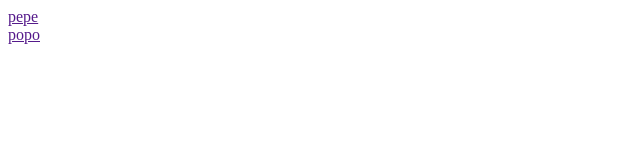
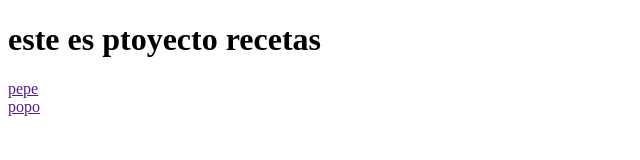
Before and after one commit to edisonbotero/precetas, a plain HTML site: page index.htm in a window 1280 px wide. Shown: the whole page, without its empty margins (0-640 px from the left). Drawn offline with Linux system fonts and the light colour scheme.

Commit message:
texto titulo ppa

```diff
--- a/index.htm
+++ b/index.htm
@@ -7,6 +7,7 @@
 </head>
 <body>
     <header>
+        <h1>este es ptoyecto recetas</h1>
         <a href=""
     </header>
     <div>pepe</div>
```
